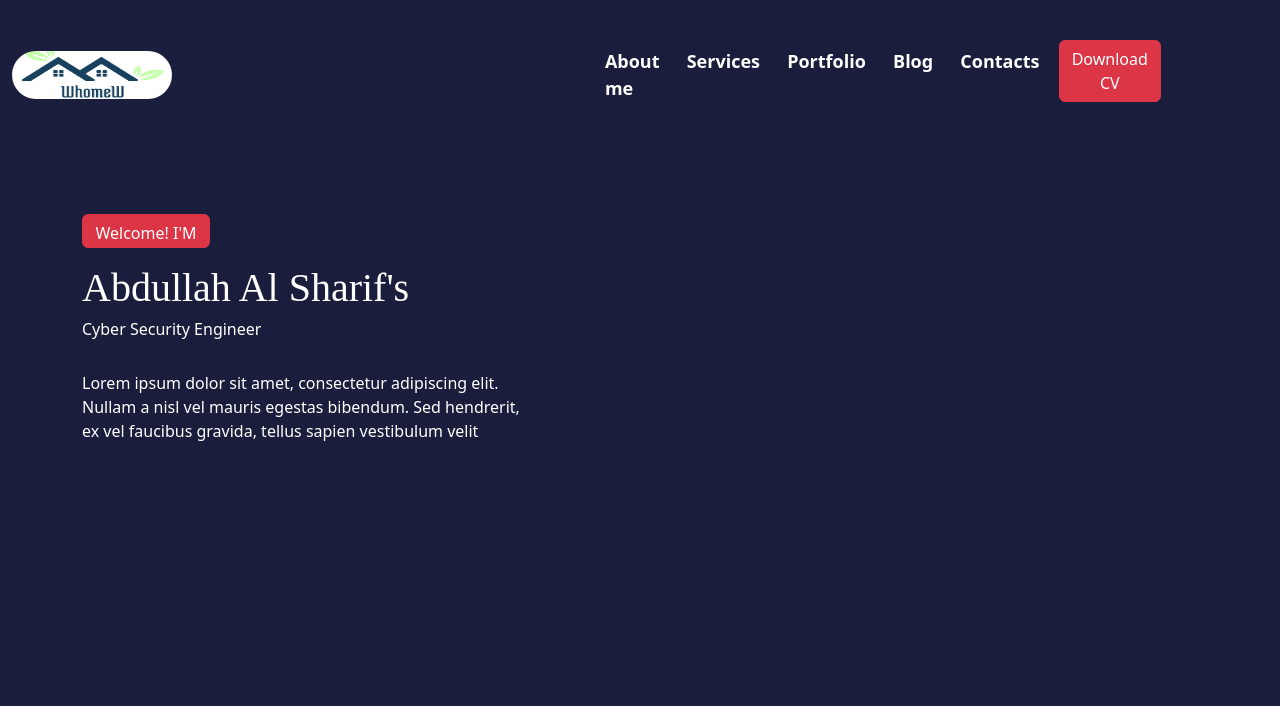
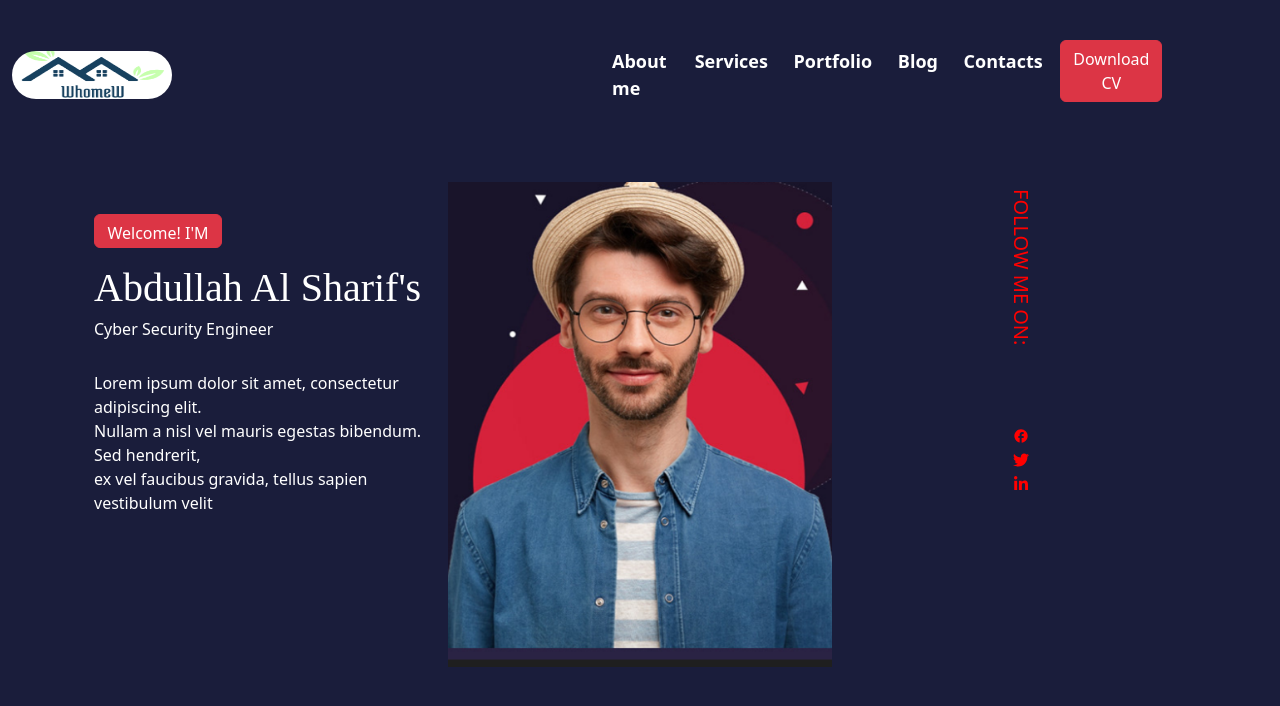
Before and after one commit to wubeabera123/my_portfolio, a React (Create React App) app: page / in a window 1280 px wide. Shown: the top 706 px of the page. Built offline with nearby package versions, Linux system fonts and the light colour scheme.

Commit message:
align items horizontally

```diff
--- a/package.json
+++ b/package.json
@@ -8,6 +8,7 @@
     "@testing-library/user-event": "^13.5.0",
     "react": "^18.2.0",
     "react-dom": "^18.2.0",
+    "react-icons": "^4.10.1",
     "react-scripts": "5.0.1",
     "web-vitals": "^2.1.4"
   },
--- a/src/Landing.js
+++ b/src/Landing.js
@@ -1,6 +1,12 @@
 import React from "react";
 //import "./index.css";
 import logo from "./Image/logo.png";
+import person from "./Image/person.png";
+import { useState } from "react";
+import {MdFacebook} from "react-icons/md";
+import {FaTwitter} from "react-icons/fa";
+import {FaLinkedinIn} from "react-icons/fa";
+//import {}
 
 function Landing(){
     return(
@@ -37,19 +43,32 @@ function Landing(){
 
         </div>
     </nav>
-    <div className="container" style={{marginTop:"6rem"}}>
+   <div className=" container d-flex justify-content-between">
+    <div className="container " style={{marginTop:"6rem"}}>
        <button className="btn btn-danger" style={{
         width: "8rem",
-        height: "2.1rem",
+        height: "2.1rem"
        }}>Welcome! I'M</button>
        <h1 style={{color: "white",fontFamily: "serif",marginTop:"1rem"}}>Abdullah Al Sharif's</h1>
        <h6 style={{color: "white"}}>Cyber Security Engineer</h6>
        <p style={{color: "white", marginTop: "2rem"}}>Lorem ipsum dolor sit amet, consectetur adipiscing elit.<br/> Nullam a nisl vel mauris egestas bibendum. Sed hendrerit,<br/> ex vel faucibus gravida, tellus sapien vestibulum velit</p>
     </div>
     <div className="container">
-
+       <img src={person} style={{
+         width: "24rem",
+         marginTop: "4rem"
+       }}/>
+    </div>
+    <div className="container">
+       <h5 className="vertical-text" style={{color: "red", transform: "rotate(90deg)", whiteSpace: "nowrap", marginTop: "14rem"}}>FOLLOW ME ON: </h5>
+       <section className="d-flex flex-column py-5" style={{marginLeft: "9.8rem"}}>
+        <a href="https://www.facebook.com/" ><MdFacebook color = "red"/></a>
+        <a href="#"><FaTwitter color = "red"/></a>
+        <a href="#"><FaLinkedinIn color="red"/></a>
+       </section>
     </div>
   </div>
+</div>
     );
 }
 export default Landing;
--- a/src/index.css
+++ b/src/index.css
@@ -13,5 +13,5 @@ body {
   margin-right: 6rem;
 }
 .nav-item{
-  margin-right: 0.7rem;
+  margin-right: 0.6rem;
 }
```
Also changed, not shown: src/Image/person.png, 1 other file (tests, documents, lock files or other folders).
